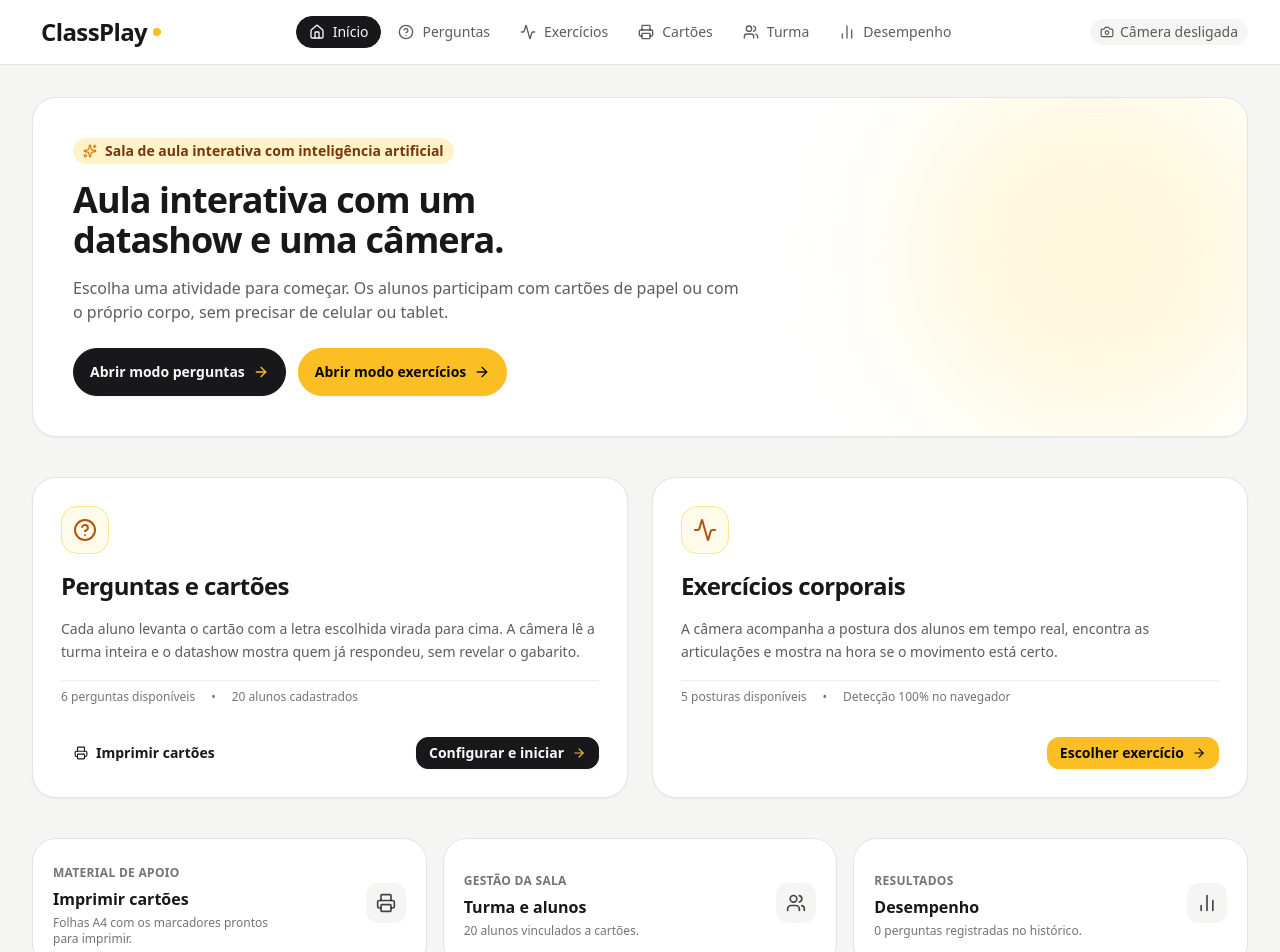
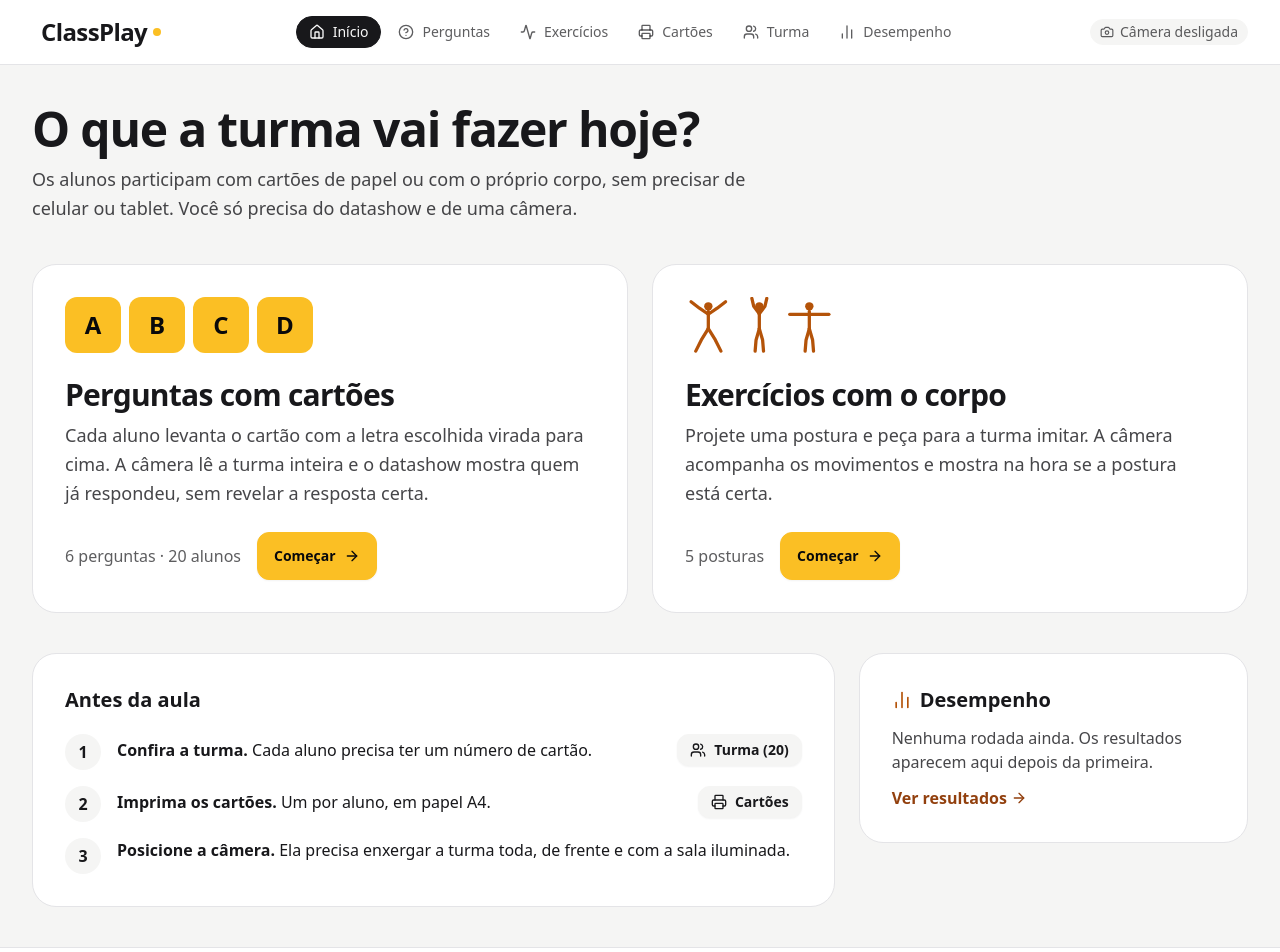
Before and after one commit to Lorenalgm/sala-interativa-ia, a React (Vite) app: page / in a window 1280 px wide. Shown: the top 952 px of the page. Built offline with nearby package versions, Linux system fonts and the light colour scheme; a web font is replaced by a local one.

Commit message:
feat: reorganizada tela inicial com as duas atividades e o roteiro de preparo da aula

```diff
--- a/src/App.tsx
+++ b/src/App.tsx
@@ -11,6 +11,7 @@ import {
   loadClassroom,
   loadQuestionHistory,
   loadQuestions,
+  loadRoundHistory,
 } from './services/storageService';
 import { Classroom, Question, QuestionSessionRecord } from './types';
 
@@ -63,7 +64,7 @@ export const App: React.FC = () => {
             studentsCount={classroom.students.length}
             questionsCount={questions.length}
             exercisesCount={defaultExercises.length}
-            completedSessionsCount={history.length}
+            roundsCount={loadRoundHistory().length}
           />
         )}
 
--- a/src/components/Home/HomeDashboard.tsx
+++ b/src/components/Home/HomeDashboard.tsx
@@ -1,21 +1,14 @@
 import React from 'react';
 import { ActiveTab } from '../Navbar';
-import {
-  HelpCircle,
-  Activity,
-  Printer,
-  Users,
-  BarChart2,
-  ArrowRight,
-  Sparkles,
-} from 'lucide-react';
+import { PoseFigure } from '../ExercisesMode/PoseFigure';
+import { ArrowRight, BarChart2, Printer, Users } from 'lucide-react';
 
 interface HomeDashboardProps {
   onNavigate: (tab: ActiveTab) => void;
   studentsCount: number;
   questionsCount: number;
   exercisesCount: number;
-  completedSessionsCount: number;
+  roundsCount: number;
 }
 
 export const HomeDashboard: React.FC<HomeDashboardProps> = ({
@@ -23,190 +16,153 @@ export const HomeDashboard: React.FC<HomeDashboardProps> = ({
   studentsCount,
   questionsCount,
   exercisesCount,
-  completedSessionsCount,
+  roundsCount,
 }) => {
   return (
-    <div className="max-w-7xl mx-auto px-4 sm:px-6 lg:px-8 py-8 space-y-10">
-      {/* Banner de boas-vindas com estética clean */}
-      <div className="bg-base-100 border border-base-300 rounded-box p-8 sm:p-10 shadow-sm relative overflow-hidden">
-        <div className="max-w-2xl relative z-10 space-y-4">
-          <div className="badge badge-secondary gap-2 py-3 font-semibold">
-            <Sparkles className="w-3.5 h-3.5 text-amber-600" />
-            Sala de aula interativa com inteligência artificial
+    <div className="max-w-7xl mx-auto px-4 sm:px-6 lg:px-8 py-10 space-y-10">
+      <div className="max-w-3xl space-y-3">
+        <h1 className="text-4xl sm:text-5xl font-extrabold text-base-content tracking-tight leading-tight">
+          O que a turma vai fazer hoje?
+        </h1>
+        <p className="text-lg text-base-content/80 leading-relaxed">
+          Os alunos participam com cartões de papel ou com o próprio corpo, sem precisar de
+          celular ou tablet. Você só precisa do datashow e de uma câmera.
+        </p>
       </div>
 
-          <h1 className="text-3xl sm:text-4xl font-extrabold text-base-content tracking-tight leading-tight">
-            Aula interativa com um datashow e uma câmera.
-          </h1>
-
-          <p className="text-base-content/70 text-sm sm:text-base leading-relaxed">
-            Escolha uma atividade para começar. Os alunos participam com cartões de papel ou com o próprio corpo, sem precisar de celular ou tablet.
-          </p>
-
-          <div className="flex flex-wrap items-center gap-3 pt-2">
+      {/* As duas atividades: a escolha principal da tela */}
+      <div className="grid grid-cols-1 md:grid-cols-2 gap-6">
         <button
           onClick={() => onNavigate('questions')}
-              className="btn btn-neutral rounded-full"
+          className="group text-left bg-base-100 border border-base-300 rounded-box p-8 flex flex-col gap-6 transition-colors hover:border-amber-400 focus-visible:outline focus-visible:outline-2 focus-visible:outline-offset-2 focus-visible:outline-neutral"
         >
-              <span>Abrir modo perguntas</span>
-              <ArrowRight className="w-4 h-4 text-amber-400" />
+          {/* As quatro letras do cartão de resposta */}
+          <div className="flex gap-2" aria-hidden="true">
+            {['A', 'B', 'C', 'D'].map((letter) => (
+              <span
+                key={letter}
+                className="w-14 h-14 rounded-btn bg-primary text-primary-content flex items-center justify-center text-2xl font-extrabold"
+              >
+                {letter}
+              </span>
+            ))}
+          </div>
+
+          <div className="space-y-2">
+            <h2 className="text-3xl font-extrabold text-base-content tracking-tight">
+              Perguntas com cartões
+            </h2>
+            <p className="text-lg text-base-content/80 leading-relaxed">
+              Cada aluno levanta o cartão com a letra escolhida virada para cima. A câmera lê a
+              turma inteira e o datashow mostra quem já respondeu, sem revelar a resposta certa.
+            </p>
+          </div>
+
+          <div className="mt-auto flex items-center justify-between gap-4">
+            <span className="text-base text-base-content/70">
+              {questionsCount} perguntas · {studentsCount} alunos
+            </span>
+            <span className="btn btn-primary pointer-events-none">
+              Começar
+              <ArrowRight className="w-4 h-4 transition-transform group-hover:translate-x-0.5" />
+            </span>
+          </div>
         </button>
 
         <button
           onClick={() => onNavigate('exercises')}
-              className="btn btn-primary rounded-full"
+          className="group text-left bg-base-100 border border-base-300 rounded-box p-8 flex flex-col gap-6 transition-colors hover:border-amber-400 focus-visible:outline focus-visible:outline-2 focus-visible:outline-offset-2 focus-visible:outline-neutral"
         >
-              <span>Abrir modo exercícios</span>
-              <ArrowRight className="w-4 h-4" />
+          <div className="flex gap-1 text-amber-700" aria-hidden="true">
+            <PoseFigure type="star_pose" className="h-14 w-auto" />
+            <PoseFigure type="arms_raised" className="h-14 w-auto" />
+            <PoseFigure type="t_pose" className="h-14 w-auto" />
+          </div>
+
+          <div className="space-y-2">
+            <h2 className="text-3xl font-extrabold text-base-content tracking-tight">
+              Exercícios com o corpo
+            </h2>
+            <p className="text-lg text-base-content/80 leading-relaxed">
+              Projete uma postura e peça para a turma imitar. A câmera acompanha os movimentos
+              e mostra na hora se a postura está certa.
+            </p>
+          </div>
+
+          <div className="mt-auto flex items-center justify-between gap-4">
+            <span className="text-base text-base-content/70">{exercisesCount} posturas</span>
+            <span className="btn btn-primary pointer-events-none">
+              Começar
+              <ArrowRight className="w-4 h-4 transition-transform group-hover:translate-x-0.5" />
+            </span>
+          </div>
         </button>
       </div>
-        </div>
 
-        {/* Círculo sutil de iluminação decorativa amarela */}
-        <div className="absolute right-[-40px] top-[-40px] w-96 h-96 bg-amber-100/60 rounded-full blur-3xl pointer-events-none" />
-      </div>
-
-      {/* Cartões dos dois modos principais de aula */}
-      <div className="grid grid-cols-1 md:grid-cols-2 gap-6">
-        {/* Modo Perguntas */}
-        <div className="bg-base-100 border border-base-300 rounded-box p-7 shadow-sm hover:shadow-md transition-shadow flex flex-col justify-between space-y-6">
-          <div className="space-y-4">
-            <div className="w-12 h-12 rounded-2xl bg-amber-50 border border-amber-200 flex items-center justify-center text-amber-700">
-              <HelpCircle className="w-6 h-6" />
-            </div>
-
-            <div>
-              <h2 className="text-2xl font-bold text-base-content tracking-tight">
-                Perguntas e cartões
-              </h2>
-            </div>
-
-            <p className="text-base-content/70 text-sm leading-relaxed">
-              Cada aluno levanta o cartão com a letra escolhida virada para cima. A câmera lê a turma inteira e o datashow mostra quem já respondeu, sem revelar o gabarito.
+      {/* Preparação: a ordem que evita surpresas na hora da aula */}
+      <div className="grid grid-cols-1 lg:grid-cols-3 gap-6 items-start">
+        <section className="lg:col-span-2 bg-base-100 border border-base-300 rounded-box p-6 sm:p-8 space-y-5">
+          <h2 className="text-xl font-bold text-base-content">Antes da aula</h2>
+          <ol className="space-y-4">
+            <li className="flex items-start gap-4">
+              <span className="w-9 h-9 rounded-full bg-base-200 text-base-content flex items-center justify-center font-extrabold flex-shrink-0">
+                1
+              </span>
+              <div className="flex-1 flex flex-wrap items-center justify-between gap-3">
+                <p className="text-base text-base-content">
+                  <strong className="font-bold">Confira a turma.</strong> Cada aluno precisa ter
+                  um número de cartão.
                 </p>
-
-            <div className="flex items-center gap-4 text-xs text-base-content/60 pt-2 border-t border-base-300/60">
-              <span>{questionsCount} perguntas disponíveis</span>
-              <span>•</span>
-              <span>{studentsCount} alunos cadastrados</span>
-            </div>
-          </div>
-
-          <div className="flex items-center justify-between pt-2">
-            <button
-              onClick={() => onNavigate('cards')}
-              className="btn btn-sm btn-ghost"
-            >
-              <Printer className="w-3.5 h-3.5" />
-              <span>Imprimir cartões</span>
-            </button>
-
-            <button
-              onClick={() => onNavigate('questions')}
-              className="btn btn-sm btn-neutral"
-            >
-              <span>Configurar e iniciar</span>
-              <ArrowRight className="w-3.5 h-3.5 text-amber-400" />
+                <button onClick={() => onNavigate('classroom')} className="btn btn-sm">
+                  <Users className="w-4 h-4" />
+                  Turma ({studentsCount})
                 </button>
               </div>
-        </div>
-
-        {/* Modo Exercícios */}
-        <div className="bg-base-100 border border-base-300 rounded-box p-7 shadow-sm hover:shadow-md transition-shadow flex flex-col justify-between space-y-6">
-          <div className="space-y-4">
-            <div className="w-12 h-12 rounded-2xl bg-amber-50 border border-amber-200 flex items-center justify-center text-amber-700">
-              <Activity className="w-6 h-6" />
-            </div>
-
-            <div>
-              <h2 className="text-2xl font-bold text-base-content tracking-tight">
-                Exercícios corporais
-              </h2>
-            </div>
-
-            <p className="text-base-content/70 text-sm leading-relaxed">
-              A câmera acompanha a postura dos alunos em tempo real, encontra as articulações e mostra na hora se o movimento está certo.
+            </li>
+            <li className="flex items-start gap-4">
+              <span className="w-9 h-9 rounded-full bg-base-200 text-base-content flex items-center justify-center font-extrabold flex-shrink-0">
+                2
+              </span>
+              <div className="flex-1 flex flex-wrap items-center justify-between gap-3">
+                <p className="text-base text-base-content">
+                  <strong className="font-bold">Imprima os cartões.</strong> Um por aluno, em
+                  papel A4.
                 </p>
-
-            <div className="flex items-center gap-4 text-xs text-base-content/60 pt-2 border-t border-base-300/60">
-              <span>{exercisesCount} posturas disponíveis</span>
-              <span>•</span>
-              <span>Detecção 100% no navegador</span>
-            </div>
-          </div>
-
-          <div className="flex items-center justify-end pt-2">
-            <button
-              onClick={() => onNavigate('exercises')}
-              className="btn btn-sm btn-primary"
-            >
-              <span>Escolher exercício</span>
-              <ArrowRight className="w-3.5 h-3.5" />
+                <button onClick={() => onNavigate('cards')} className="btn btn-sm">
+                  <Printer className="w-4 h-4" />
+                  Cartões
                 </button>
               </div>
-        </div>
-      </div>
-
-      {/* Acesso rápido às áreas auxiliares */}
-      <div className="grid grid-cols-1 sm:grid-cols-3 gap-4">
-        <button
-          onClick={() => onNavigate('cards')}
-          className="p-5 rounded-box bg-base-100 border border-base-300 text-left hover:border-base-content/25 transition-colors flex items-center justify-between gap-4 group focus-visible:outline focus-visible:outline-2 focus-visible:outline-offset-2 focus-visible:outline-neutral"
-        >
-          <div className="space-y-1">
-            <span className="text-xs font-semibold text-base-content/60 uppercase tracking-wide">
-              Material de apoio
+            </li>
+            <li className="flex items-start gap-4">
+              <span className="w-9 h-9 rounded-full bg-base-200 text-base-content flex items-center justify-center font-extrabold flex-shrink-0">
+                3
               </span>
-            <h3 className="text-base font-bold text-base-content">
-              Imprimir cartões
-            </h3>
-            <p className="text-xs text-base-content/60">
-              Folhas A4 com os marcadores prontos para imprimir.
+              <p className="flex-1 text-base text-base-content">
+                <strong className="font-bold">Posicione a câmera.</strong> Ela precisa enxergar a
+                turma toda, de frente e com a sala iluminada.
               </p>
-          </div>
-          <div className="w-10 h-10 rounded-xl bg-base-200 group-hover:bg-amber-100 flex items-center justify-center text-base-content/80 group-hover:text-amber-800 transition-colors">
-            <Printer className="w-5 h-5" />
-          </div>
-        </button>
-
-        <button
-          onClick={() => onNavigate('classroom')}
-          className="p-5 rounded-box bg-base-100 border border-base-300 text-left hover:border-base-content/25 transition-colors flex items-center justify-between gap-4 group focus-visible:outline focus-visible:outline-2 focus-visible:outline-offset-2 focus-visible:outline-neutral"
-        >
-          <div className="space-y-1">
-            <span className="text-xs font-semibold text-base-content/60 uppercase tracking-wide">
-              Gestão da sala
-            </span>
-            <h3 className="text-base font-bold text-base-content">
-              Turma e alunos
-            </h3>
-            <p className="text-xs text-base-content/60">
-              {studentsCount} alunos vinculados a cartões.
-            </p>
-          </div>
-          <div className="w-10 h-10 rounded-xl bg-base-200 group-hover:bg-amber-100 flex items-center justify-center text-base-content/80 group-hover:text-amber-800 transition-colors">
-            <Users className="w-5 h-5" />
-          </div>
-        </button>
+            </li>
+          </ol>
+        </section>
 
         <button
           onClick={() => onNavigate('reports')}
-          className="p-5 rounded-box bg-base-100 border border-base-300 text-left hover:border-base-content/25 transition-colors flex items-center justify-between gap-4 group focus-visible:outline focus-visible:outline-2 focus-visible:outline-offset-2 focus-visible:outline-neutral"
+          className="group text-left bg-base-100 border border-base-300 rounded-box p-6 sm:p-8 flex flex-col gap-3 transition-colors hover:border-base-content/25 focus-visible:outline focus-visible:outline-2 focus-visible:outline-offset-2 focus-visible:outline-neutral"
         >
-          <div className="space-y-1">
-            <span className="text-xs font-semibold text-base-content/60 uppercase tracking-wide">
-              Resultados
+          <h2 className="text-xl font-bold text-base-content flex items-center gap-2">
+            <BarChart2 className="w-5 h-5 text-amber-700" />
+            Desempenho
+          </h2>
+          <p className="text-base text-base-content/80">
+            {roundsCount === 0
+              ? 'Nenhuma rodada ainda. Os resultados aparecem aqui depois da primeira.'
+              : `${roundsCount} ${roundsCount === 1 ? 'rodada registrada' : 'rodadas registradas'}.`}
+          </p>
+          <span className="text-base font-semibold text-amber-800 flex items-center gap-1">
+            Ver resultados
+            <ArrowRight className="w-4 h-4 transition-transform group-hover:translate-x-0.5" />
           </span>
-            <h3 className="text-base font-bold text-base-content">
-              Desempenho
-            </h3>
-            <p className="text-xs text-base-content/60">
-              {completedSessionsCount} perguntas registradas no histórico.
-            </p>
-          </div>
-          <div className="w-10 h-10 rounded-xl bg-base-200 group-hover:bg-amber-100 flex items-center justify-center text-base-content/80 group-hover:text-amber-800 transition-colors">
-            <BarChart2 className="w-5 h-5" />
-          </div>
         </button>
       </div>
     </div>
```
Lines whose indentation alone changed are shown as unchanged.
